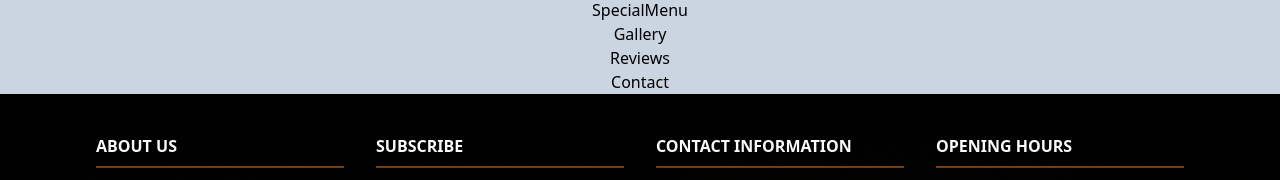
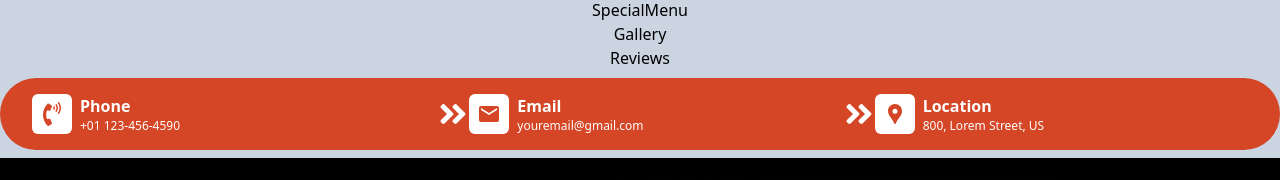
Before and after one commit to trebolcode/demo-restaurant, a React (Vite) app: page / in a window 1280 px wide. Shown: the part 717-897 px from the top of the page. Built offline with nearby package versions, Linux system fonts and the light colour scheme.

Commit message:
bar-contact

```diff
--- a/src/components/Contact.tsx
+++ b/src/components/Contact.tsx
@@ -1,8 +1,40 @@
 import React from 'react'
+
+import {FaPhoneVolume,FaAngleDoubleRight} from "react-icons/fa"
+import {MdEmail,MdLocationPin} from "react-icons/md"
+
 
 const Contact = () => {
   return (
-    <section>Contact</section>
+    <section className='w-full min-h-fit px-8 py-4 flex items-center my-2 justify-between rounded-b-full rounded-t-full bg-primary-orange'>
+      <div className='text-white flex w-4/12 items-center'>
+        <FaPhoneVolume className='text-primary-orange bg-white w-10 h-10 p-2 rounded-md'/>
+        <div  className='ml-2 flex flex-col justify-center items-start'>
+          <p className='font-bold'>Phone</p>
+          <a href="tel:+011234564590" className='text-xs'>+01 123-456-4590</a>
+        </div>
+      </div>
+      <div className='text-white flex w-4/12'>
+        <div className='flex justify-start items-center'>
+          <FaAngleDoubleRight className='text-white w-8 h-8'/>
+          <MdEmail className='text-primary-orange bg-white w-10 h-10 p-2 rounded-md'/>
+        </div>
+        <div className='ml-2 flex flex-col justify-center items-start'>
+          <p className="font-bold">Email</p>
+          <a href="mailito:youremail@gmail.com" className='text-xs'>youremail@gmail.com</a>
+        </div>
+      </div>
+      <div className='text-white flex w-4/12'>
+        <div className='flex justify-start items-center'>
+          <FaAngleDoubleRight className='text-white w-8 h-8'/>
+          <MdLocationPin className='text-primary-orange bg-white w-10 h-10 p-2 rounded-md'/>
+        </div>
+        <div  className='ml-2 flex flex-col justify-center items-start'>
+          <p className="font-bold">Location</p>
+          <a href="https://www.google.com/maps/place/Bogot%C3%A1/@4.6486259,-74.2478966,11z/data=!3m1!4b1!4m5!3m4!1s0x8e3f9bfd2da6cb29:0x239d635520a33914!8m2!3d4.7109886!4d-74.072092" className='text-xs'>800, Lorem Street, US</a>
+        </div>
+      </div>
+    </section>
   )
 }
 
--- a/tailwind.config.js
+++ b/tailwind.config.js
@@ -4,7 +4,11 @@ module.exports = {
     fontFamily: {
       Rubik: ["Rubik", "sans-serif"],
     },
-    extend: {},
+    extend: {
+      colors:{
+        'primary-orange':'#d44625'
+      }
+    },
   },
   plugins: [],
 };
```
Also changed, not shown: 1 other file (tests, documents, lock files or other folders).
